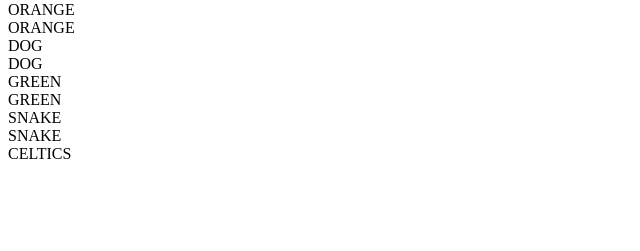
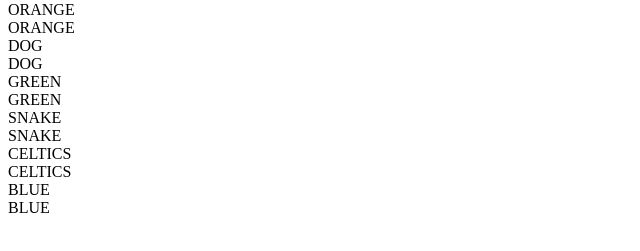
Before and after one commit to nikoirwin33/mod1-game, a plain HTML site: page index.html in a window 1280 px wide. Shown: the part 79-330 px from the top of the page, without its empty margins (0-640 px from the left). Drawn offline with Linux system fonts and the light colour scheme.

Commit message:
more divs for board

```diff
--- a/index.html
+++ b/index.html
@@ -22,6 +22,9 @@
       <div class="box">SNAKE</div>
       <div class="box">SNAKE</div>
       <div class="box">CELTICS</div>
+      <div class="box">CELTICS</div>
+      <div class="box">BLUE</div>
+      <div class="box">BLUE</div>
 
     </main>
 
```
